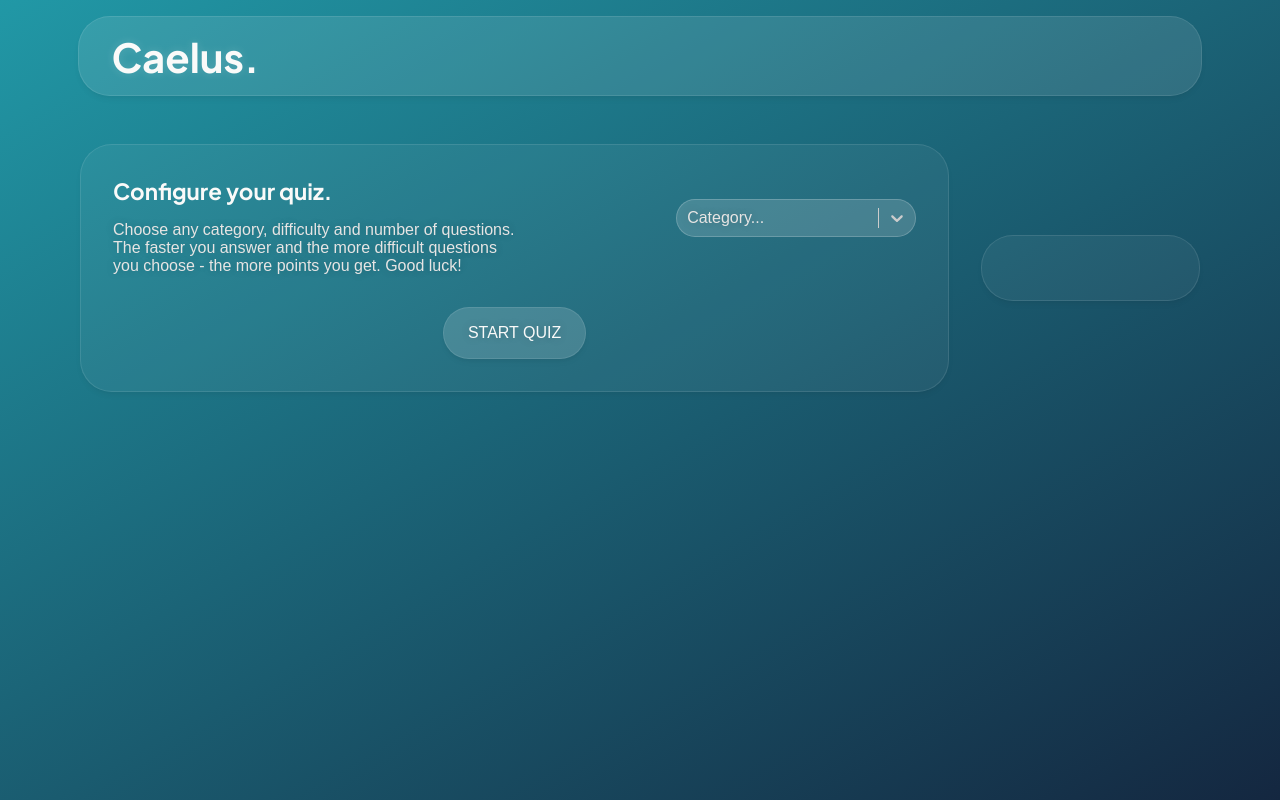
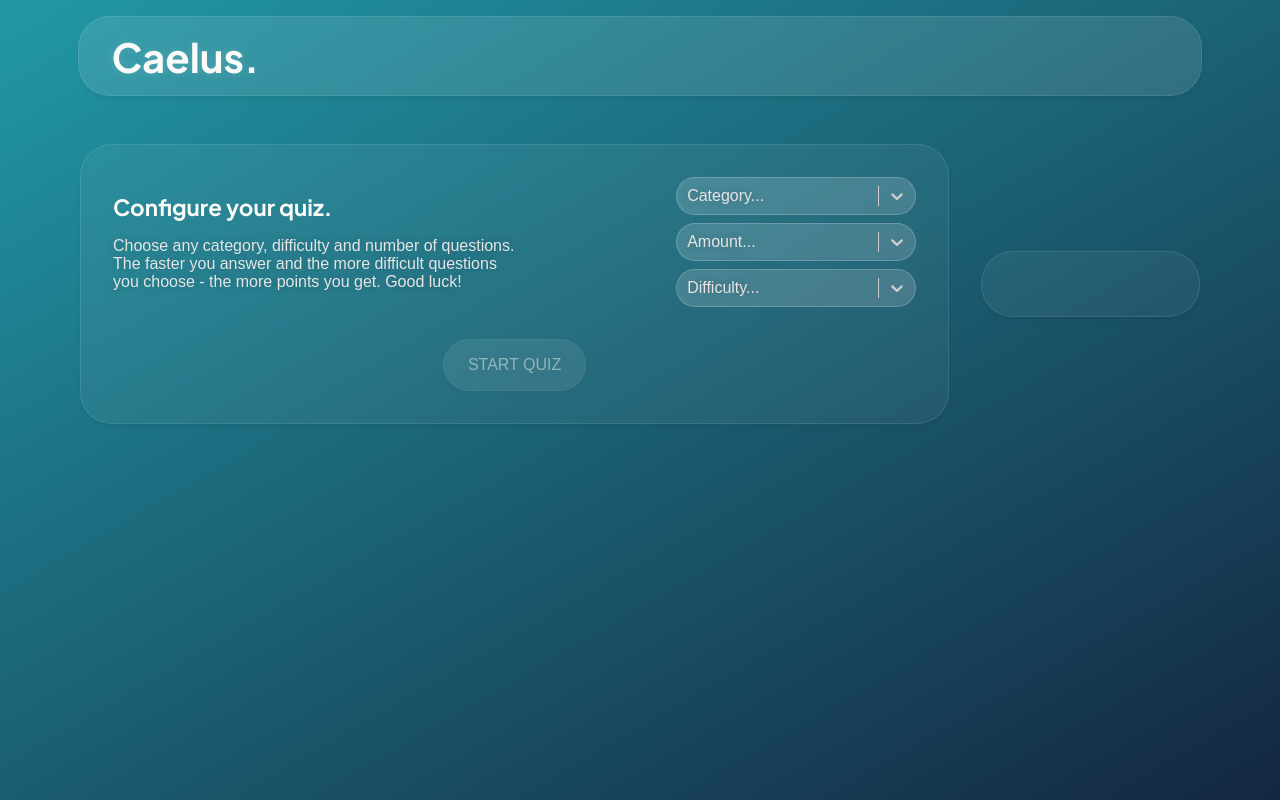
Before and after one commit to Markgrave/caelus-quiz-app, a React (Vite) app: page / in a window 1280 px wide. Built offline with nearby package versions, Linux system fonts and the light colour scheme; no server answers.

Commit message:
feat(home, select): finished home page and selects with api and store

```diff
--- /dev/null
+++ b/src/components/AmountSelect/index.jsx
@@ -0,0 +1,20 @@
+import SelectComponent from "../ui/Select";
+
+const options = [
+  { value: 5, label: "5" },
+  { value: 10, label: "10" },
+  { value: 15, label: "15" },
+  { value: 20, label: "20" },
+];
+
+const AmountSelect = ({ handleOnChange }) => {
+  return (
+    <SelectComponent
+      placeholder="Amount..."
+      options={options}
+      onChange={handleOnChange}
+    />
+  );
+};
+
+export default AmountSelect;
--- a/src/components/CategorySelect/index.jsx
+++ b/src/components/CategorySelect/index.jsx
@@ -1,19 +1,22 @@
-import { useEffect } from "react";
+import { useState, useEffect } from "react";
 import SelectComponent from "../ui/Select";
 
-const categories = [
-  { value: "1", label: "Science" },
-  { value: "2", label: "Art" },
-  { value: "3", label: "History" },
-  { value: "4", label: "Geography" },
-  { value: "5", label: "Music" },
-  { value: "6", label: "Sports" },
-];
+import { getCategories } from "../../lib/api";
 
-const CategorySelect = () => {
-  useEffect(() => {}, []);
+const CategorySelect = ({ handleOnChange }) => {
+  const [categories, setCategories] = useState([]);
 
-  return <SelectComponent placeholder="Category..." options={categories} />;
+  useEffect(() => {
+    getCategories().then((data) => setCategories(data));
+  }, []);
+
+  return (
+    <SelectComponent
+      placeholder="Category..."
+      options={categories}
+      onChange={handleOnChange}
+    />
+  );
 };
 
 export default CategorySelect;
--- /dev/null
+++ b/src/components/DifficultySelect/index.jsx
@@ -0,0 +1,19 @@
+import SelectComponent from "../ui/Select";
+
+const options = [
+  { value: "easy", label: "Easy" },
+  { value: "medium", label: "Medium" },
+  { value: "hard", label: "Hard" },
+];
+
+const DifficultySelect = ({ handleOnChange }) => {
+  return (
+    <SelectComponent
+      placeholder="Difficulty..."
+      options={options}
+      onChange={handleOnChange}
+    />
+  );
+};
+
+export default DifficultySelect;
--- a/src/components/ui/Select/index.jsx
+++ b/src/components/ui/Select/index.jsx
@@ -30,7 +30,7 @@ const customStyles = {
   }),
   menu: (baseStyles) => ({
     ...baseStyles,
-    backgroundColor: "rgba(255, 255, 255, 0.2)",
+    background: "var(--gradient)",
     borderRadius: "var(--space-md)",
     borderColor: "rgba(255, 255, 255, 0.2)",
   }),
@@ -45,13 +45,14 @@ const customStyles = {
   }),
 };
 
-const SelectComponent = ({ options, placeholder }) => {
+const SelectComponent = ({ options, placeholder, onChange }) => {
   return (
     <Select
       className={styles.select}
       placeholder={placeholder}
       styles={customStyles}
       options={options}
+      onChange={onChange}
     />
   );
 };
--- a/src/pages/HomePage/index.jsx
+++ b/src/pages/HomePage/index.jsx
@@ -2,9 +2,41 @@ import MainLayout from "../../components/MainLayout/index.jsx";
 import styles from "./HomePage.module.scss";
 
 import CategorySelect from "../../components/CategorySelect/index.jsx";
+import AmountSelect from "../../components/AmountSelect/index.jsx";
+import DifficultySelect from "../../components/DifficultySelect/index.jsx";
 import Button from "../../components/ui/Button/index.jsx";
+import { useQuizStore } from "../../lib/store.js";
+import { getQuestions } from "../../lib/api.js";
+import { shuffleArray } from "../../lib/utils.js";
+import { useState } from "react";
+import { useNavigate } from "react-router-dom";
 
 const HomePage = () => {
+  const { settings, setSettings, startQuiz } = useQuizStore();
+  const [questions, setQuestions] = useState([]);
+  const [loading, setLoading] = useState(false);
+  const navigate = useNavigate();
+
+  const handleQuizStart = async () => {
+    setLoading(true);
+
+    try {
+      const questions = await getQuestions(
+        settings.amount,
+        settings.category,
+        settings.difficulty,
+      );
+      setQuestions(questions);
+      console.log(questions);
+    } catch (error) {
+      console.log(error);
+    } finally {
+      setLoading(false);
+      startQuiz(questions);
+      navigate("/quiz");
+    }
+  };
+
   return (
     <MainLayout>
       <section className={styles.contentWrapper}>
@@ -21,18 +53,35 @@ const HomePage = () => {
 
           <div className={styles.configWrapper}>
             <div className={styles.configItem}>
-              <CategorySelect />
+              <CategorySelect
+                handleOnChange={(e) => setSettings({ category: e.value })}
+              />
             </div>
 
-            <div className={styles.configItem}></div>
+            <div className={styles.configItem}>
+              <AmountSelect
+                handleOnChange={(e) => setSettings({ amount: e.value })}
+              />
+            </div>
 
-            <div className={styles.configItem}></div>
+            <div className={styles.configItem}>
+              <DifficultySelect
+                handleOnChange={(e) => setSettings({ difficulty: e.value })}
+              />
+            </div>
           </div>
         </div>
 
-        <div>
-          <Button>START QUIZ</Button>
-        </div>
+        <Button
+          disabled={
+            settings.amount === 0 ||
+            settings.category === null ||
+            settings.difficulty === ""
+          }
+          onClick={handleQuizStart}
+        >
+          {loading ? "LOADING..." : "START QUIZ"}
+        </Button>
       </section>
 
       <section className={styles.leaderboardWrapper}></section>
```
Also changed, not shown: src/components/CategorySelect/CategorySelect.module.scss (deleted).
